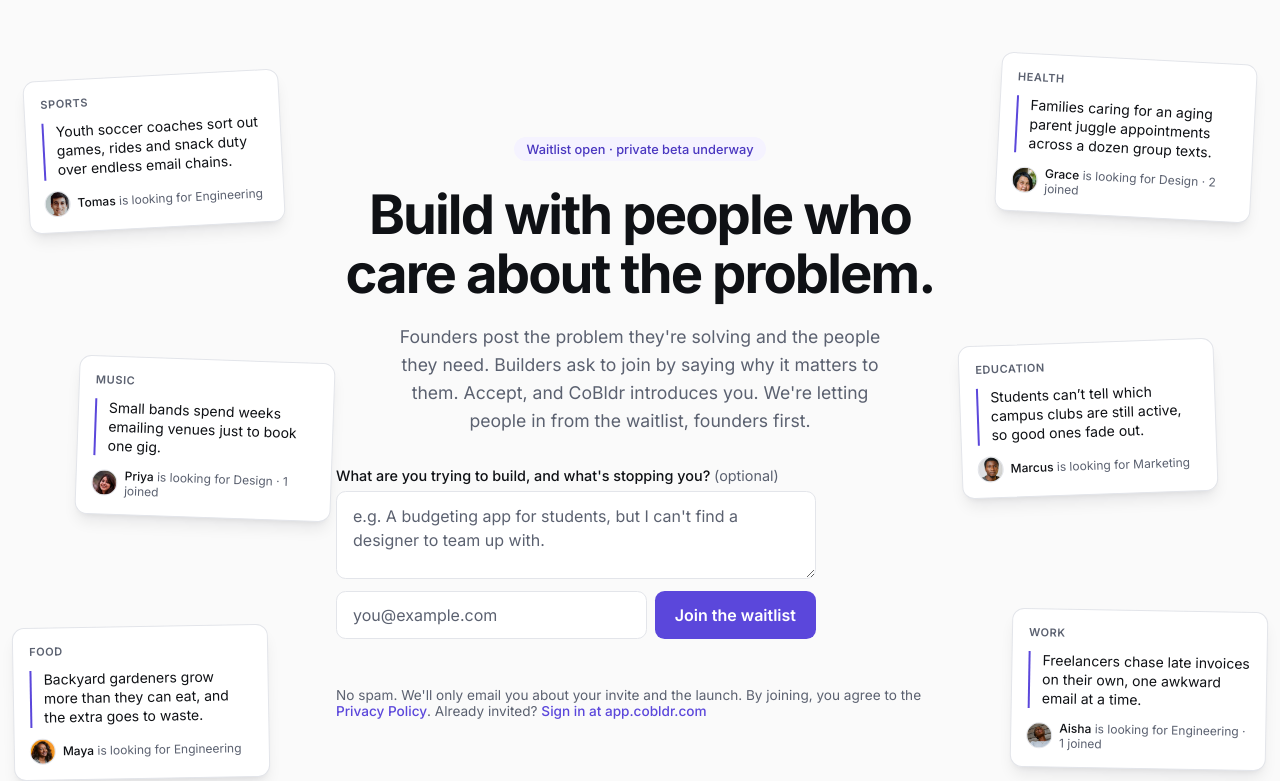
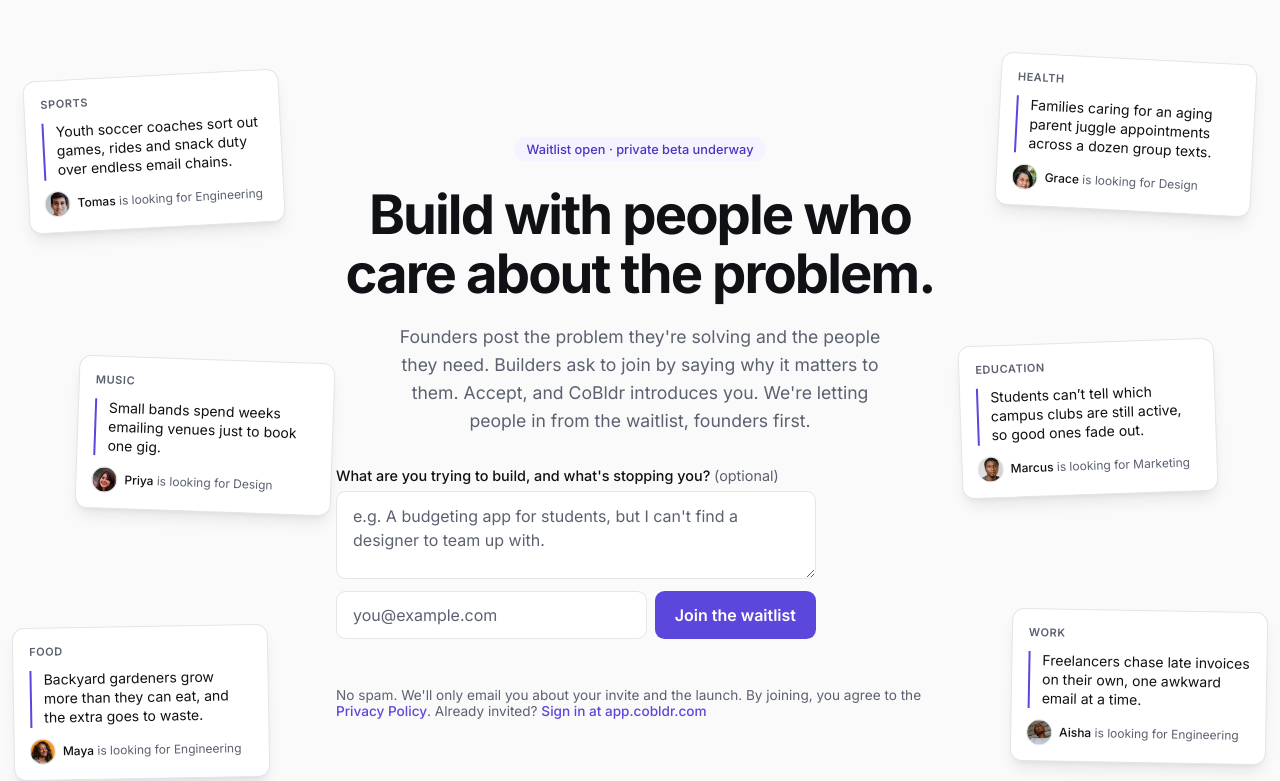
Before and after one commit to chrisenussbaum/cobldr, a plain HTML site: page index.html in a window 1280 px wide. Shown: the part 56-837 px from the top of the page. Drawn offline with Linux system fonts and the light colour scheme.

Commit message:
Waitlist: no "N joined" on the made-up sample cards (#11)
Matches app.cobldr.com (chrisenussbaum/cobldr-app#122). The six sample problems are made up, so
"· 1 joined" read as real activity that doesn't exist yet. UX review finding U7.


Claude-Session: https://claude.ai/code/session_0121UNBWELmH16CKuD22M2ik

Co-authored-by: Claude <noreply@anthropic.com>

```diff
--- a/index.html
+++ b/index.html
@@ -315,11 +315,11 @@
     <div class="hero-band">
       <div class="floating" aria-hidden="true">
         <div class="pcard s1"><small>Sports</small><p>Youth soccer coaches sort out games, rides and snack duty over endless email chains.</p><div class="by"><span class="avatar">TG<img src="/people/tomas.jpg" alt="" width="24" height="24" loading="lazy" decoding="async"></span><span><b>Tomas</b> is looking for Engineering</span></div></div>
-        <div class="pcard s2"><small>Music</small><p>Small bands spend weeks emailing venues just to book one gig.</p><div class="by"><span class="avatar">PS<img src="/people/priya.jpg" alt="" width="24" height="24" loading="lazy" decoding="async"></span><span><b>Priya</b> is looking for Design · 1 joined</span></div></div>
+        <div class="pcard s2"><small>Music</small><p>Small bands spend weeks emailing venues just to book one gig.</p><div class="by"><span class="avatar">PS<img src="/people/priya.jpg" alt="" width="24" height="24" loading="lazy" decoding="async"></span><span><b>Priya</b> is looking for Design</span></div></div>
         <div class="pcard s3"><small>Food</small><p>Backyard gardeners grow more than they can eat, and the extra goes to waste.</p><div class="by"><span class="avatar">MR<img src="/people/maya.jpg" alt="" width="24" height="24" loading="lazy" decoding="async"></span><span><b>Maya</b> is looking for Engineering</span></div></div>
-        <div class="pcard s4"><small>Health</small><p>Families caring for an aging parent juggle appointments across a dozen group texts.</p><div class="by"><span class="avatar">GL<img src="/people/grace.jpg" alt="" width="24" height="24" loading="lazy" decoding="async"></span><span><b>Grace</b> is looking for Design · 2 joined</span></div></div>
+        <div class="pcard s4"><small>Health</small><p>Families caring for an aging parent juggle appointments across a dozen group texts.</p><div class="by"><span class="avatar">GL<img src="/people/grace.jpg" alt="" width="24" height="24" loading="lazy" decoding="async"></span><span><b>Grace</b> is looking for Design</span></div></div>
         <div class="pcard s5"><small>Education</small><p>Students can&rsquo;t tell which campus clubs are still active, so good ones fade out.</p><div class="by"><span class="avatar">MT<img src="/people/marcus.jpg" alt="" width="24" height="24" loading="lazy" decoding="async"></span><span><b>Marcus</b> is looking for Marketing</span></div></div>
-        <div class="pcard s6"><small>Work</small><p>Freelancers chase late invoices on their own, one awkward email at a time.</p><div class="by"><span class="avatar">AN<img src="/people/aisha.jpg" alt="" width="24" height="24" loading="lazy" decoding="async"></span><span><b>Aisha</b> is looking for Engineering · 1 joined</span></div></div>
+        <div class="pcard s6"><small>Work</small><p>Freelancers chase late invoices on their own, one awkward email at a time.</p><div class="by"><span class="avatar">AN<img src="/people/aisha.jpg" alt="" width="24" height="24" loading="lazy" decoding="async"></span><span><b>Aisha</b> is looking for Engineering</span></div></div>
       </div>
       <section class="hero">
         <div>
@@ -350,17 +350,17 @@
       <div class="problem-row" aria-hidden="true">
         <div class="problem-track">
         <div class="pcard"><small>Sports</small><p>Youth soccer coaches sort out games, rides and snack duty over endless email chains.</p><div class="by"><span class="avatar">TG<img src="/people/tomas.jpg" alt="" width="24" height="24" loading="lazy" decoding="async"></span><span><b>Tomas</b> is looking for Engineering</span></div></div>
-        <div class="pcard"><small>Music</small><p>Small bands spend weeks emailing venues just to book one gig.</p><div class="by"><span class="avatar">PS<img src="/people/priya.jpg" alt="" width="24" height="24" loading="lazy" decoding="async"></span><span><b>Priya</b> is looking for Design · 1 joined</span></div></div>
+        <div class="pcard"><small>Music</small><p>Small bands spend weeks emailing venues just to book one gig.</p><div class="by"><span class="avatar">PS<img src="/people/priya.jpg" alt="" width="24" height="24" loading="lazy" decoding="async"></span><span><b>Priya</b> is looking for Design</span></div></div>
         <div class="pcard"><small>Food</small><p>Backyard gardeners grow more than they can eat, and the extra goes to waste.</p><div class="by"><span class="avatar">MR<img src="/people/maya.jpg" alt="" width="24" height="24" loading="lazy" decoding="async"></span><span><b>Maya</b> is looking for Engineering</span></div></div>
-        <div class="pcard"><small>Health</small><p>Families caring for an aging parent juggle appointments across a dozen group texts.</p><div class="by"><span class="avatar">GL<img src="/people/grace.jpg" alt="" width="24" height="24" loading="lazy" decoding="async"></span><span><b>Grace</b> is looking for Design · 2 joined</span></div></div>
+        <div class="pcard"><small>Health</small><p>Families caring for an aging parent juggle appointments across a dozen group texts.</p><div class="by"><span class="avatar">GL<img src="/people/grace.jpg" alt="" width="24" height="24" loading="lazy" decoding="async"></span><span><b>Grace</b> is looking for Design</span></div></div>
         <div class="pcard"><small>Education</small><p>Students can&rsquo;t tell which campus clubs are still active, so good ones fade out.</p><div class="by"><span class="avatar">MT<img src="/people/marcus.jpg" alt="" width="24" height="24" loading="lazy" decoding="async"></span><span><b>Marcus</b> is looking for Marketing</span></div></div>
-        <div class="pcard"><small>Work</small><p>Freelancers chase late invoices on their own, one awkward email at a time.</p><div class="by"><span class="avatar">AN<img src="/people/aisha.jpg" alt="" width="24" height="24" loading="lazy" decoding="async"></span><span><b>Aisha</b> is looking for Engineering · 1 joined</span></div></div>
+        <div class="pcard"><small>Work</small><p>Freelancers chase late invoices on their own, one awkward email at a time.</p><div class="by"><span class="avatar">AN<img src="/people/aisha.jpg" alt="" width="24" height="24" loading="lazy" decoding="async"></span><span><b>Aisha</b> is looking for Engineering</span></div></div>
         <div class="pcard"><small>Sports</small><p>Youth soccer coaches sort out games, rides and snack duty over endless email chains.</p><div class="by"><span class="avatar">TG<img src="/people/tomas.jpg" alt="" width="24" height="24" loading="lazy" decoding="async"></span><span><b>Tomas</b> is looking for Engineering</span></div></div>
-        <div class="pcard"><small>Music</small><p>Small bands spend weeks emailing venues just to book one gig.</p><div class="by"><span class="avatar">PS<img src="/people/priya.jpg" alt="" width="24" height="24" loading="lazy" decoding="async"></span><span><b>Priya</b> is looking for Design · 1 joined</span></div></div>
+        <div class="pcard"><small>Music</small><p>Small bands spend weeks emailing venues just to book one gig.</p><div class="by"><span class="avatar">PS<img src="/people/priya.jpg" alt="" width="24" height="24" loading="lazy" decoding="async"></span><span><b>Priya</b> is looking for Design</span></div></div>
         <div class="pcard"><small>Food</small><p>Backyard gardeners grow more than they can eat, and the extra goes to waste.</p><div class="by"><span class="avatar">MR<img src="/people/maya.jpg" alt="" width="24" height="24" loading="lazy" decoding="async"></span><span><b>Maya</b> is looking for Engineering</span></div></div>
-        <div class="pcard"><small>Health</small><p>Families caring for an aging parent juggle appointments across a dozen group texts.</p><div class="by"><span class="avatar">GL<img src="/people/grace.jpg" alt="" width="24" height="24" loading="lazy" decoding="async"></span><span><b>Grace</b> is looking for Design · 2 joined</span></div></div>
+        <div class="pcard"><small>Health</small><p>Families caring for an aging parent juggle appointments across a dozen group texts.</p><div class="by"><span class="avatar">GL<img src="/people/grace.jpg" alt="" width="24" height="24" loading="lazy" decoding="async"></span><span><b>Grace</b> is looking for Design</span></div></div>
         <div class="pcard"><small>Education</small><p>Students can&rsquo;t tell which campus clubs are still active, so good ones fade out.</p><div class="by"><span class="avatar">MT<img src="/people/marcus.jpg" alt="" width="24" height="24" loading="lazy" decoding="async"></span><span><b>Marcus</b> is looking for Marketing</span></div></div>
-        <div class="pcard"><small>Work</small><p>Freelancers chase late invoices on their own, one awkward email at a time.</p><div class="by"><span class="avatar">AN<img src="/people/aisha.jpg" alt="" width="24" height="24" loading="lazy" decoding="async"></span><span><b>Aisha</b> is looking for Engineering · 1 joined</span></div></div>
+        <div class="pcard"><small>Work</small><p>Freelancers chase late invoices on their own, one awkward email at a time.</p><div class="by"><span class="avatar">AN<img src="/people/aisha.jpg" alt="" width="24" height="24" loading="lazy" decoding="async"></span><span><b>Aisha</b> is looking for Engineering</span></div></div>
         </div>
       </div>
     </div>
```
